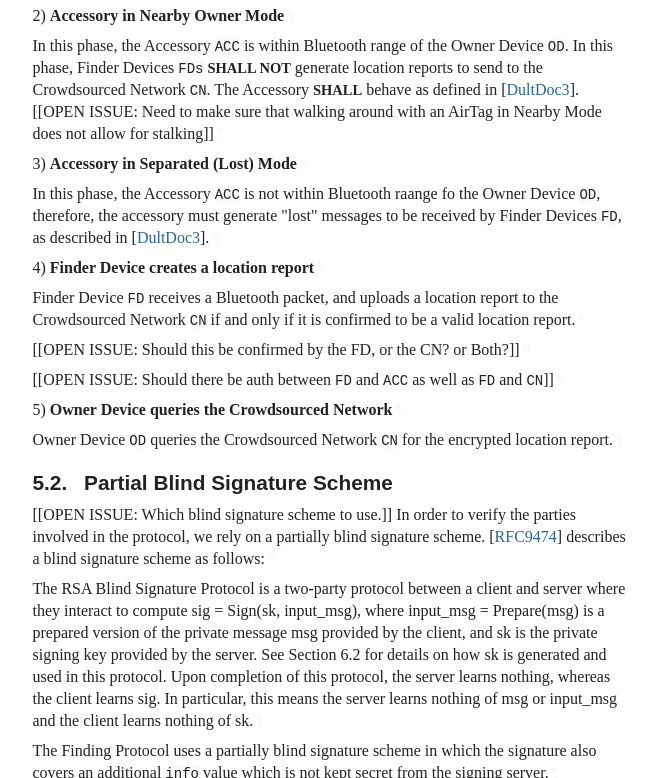
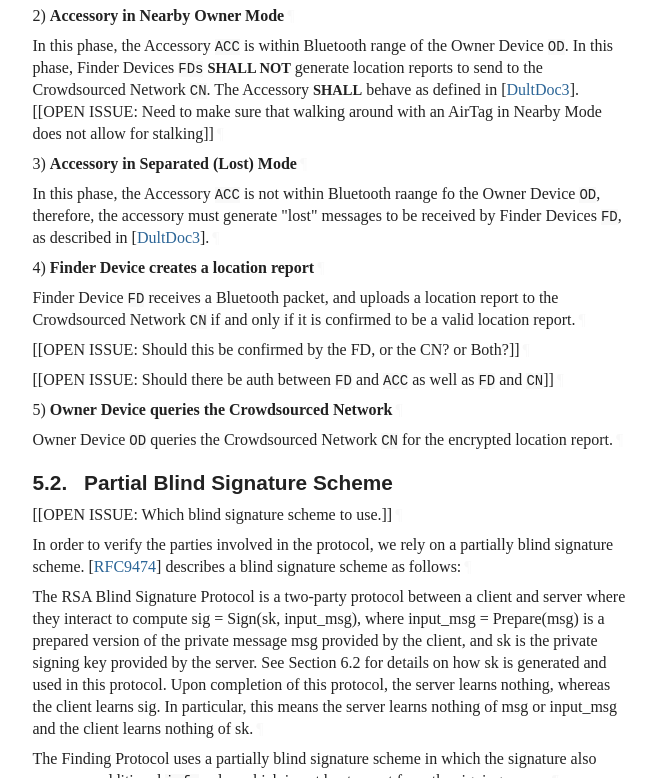
Before and after one commit to ekr/draft-fossaceca-dult-finding, a plain HTML site: page ekr_cleanup/draft-fossaceca-dult-finding.html in a window 1280 px wide. Shown: the part 8109-8887 px from the top of the page, without its empty margins (92-748 px from the left). Drawn offline with Linux system fonts and the light colour scheme; a web font is replaced by a local one.

Commit message:
Script updating gh-pages from ac97468. [ci skip]

```diff
--- a/ekr_cleanup/draft-fossaceca-dult-finding.html
+++ b/ekr_cleanup/draft-fossaceca-dult-finding.html
@@ -1679,7 +1679,7 @@ one for each time window.<a href="#section-4.2.1-2.1.1" class="pilcrow">¶</a></
             <li id="section-4.2.1-2.2">
               <p id="section-4.2.1-2.2.1">During the setup/pairing phase, the accessory and owning
 device interact with the central service, which
-signs each temporal key using a blind signature scheme.
+signs each temporal key using a blind signature scheme
 The owning device stores the signatures for each key <code>Y_i</code>.<a href="#section-4.2.1-2.2.1" class="pilcrow">¶</a></p>
 </li>
             <li id="section-4.2.1-2.3">
@@ -1736,11 +1736,11 @@ spatially separated devices to reduce the per-device cost.
         <h3 id="name-partial-blind-signature-sch">
 <a href="#section-5.2" class="section-number selfRef">5.2. </a><a href="#name-partial-blind-signature-sch" class="section-name selfRef">Partial Blind Signature Scheme</a>
         </h3>
-<p id="section-5.2-1">[[OPEN ISSUE: Which blind signature scheme to use.]]
-In order to verify the parties involved in the protocol, we rely on a
+<p id="section-5.2-1">[[OPEN ISSUE: Which blind signature scheme to use.]]<a href="#section-5.2-1" class="pilcrow">¶</a></p>
+<p id="section-5.2-2">In order to verify the parties involved in the protocol, we rely on a
 partially blind signature scheme. <span>[<a href="#RFC9474" class="cite xref">RFC9474</a>]</span> describes a blind signature
-scheme as follows:<a href="#section-5.2-1" class="pilcrow">¶</a></p>
-<p id="section-5.2-2">The RSA Blind Signature Protocol is a two-party protocol between a
+scheme as follows:<a href="#section-5.2-2" class="pilcrow">¶</a></p>
+<p id="section-5.2-3">The RSA Blind Signature Protocol is a two-party protocol between a
    client and server where they interact to compute sig = Sign(sk,
    input_msg), where input_msg = Prepare(msg) is a prepared version of
    the private message msg provided by the client, and sk is the private
@@ -1748,10 +1748,10 @@ scheme as follows:<a href="#section-5.2-1" class="pilcrow">¶</a></p>
    how sk is generated and used in this protocol.  Upon completion of
    this protocol, the server learns nothing, whereas the client learns
    sig.  In particular, this means the server learns nothing of msg or
-   input_msg and the client learns nothing of sk.<a href="#section-5.2-2" class="pilcrow">¶</a></p>
-<p id="section-5.2-3">The Finding Protocol uses a partially blind signature scheme in which
+   input_msg and the client learns nothing of sk.<a href="#section-5.2-3" class="pilcrow">¶</a></p>
+<p id="section-5.2-4">The Finding Protocol uses a partially blind signature scheme in which
 the signature also covers an additional <code>info</code> value which is not
-kept secret from the signing server.<a href="#section-5.2-3" class="pilcrow">¶</a></p>
+kept secret from the signing server.<a href="#section-5.2-4" class="pilcrow">¶</a></p>
 </section>
 </div>
 <div id="setup">
```
Also changed, not shown: ekr_cleanup/draft-fossaceca-dult-finding.txt.
